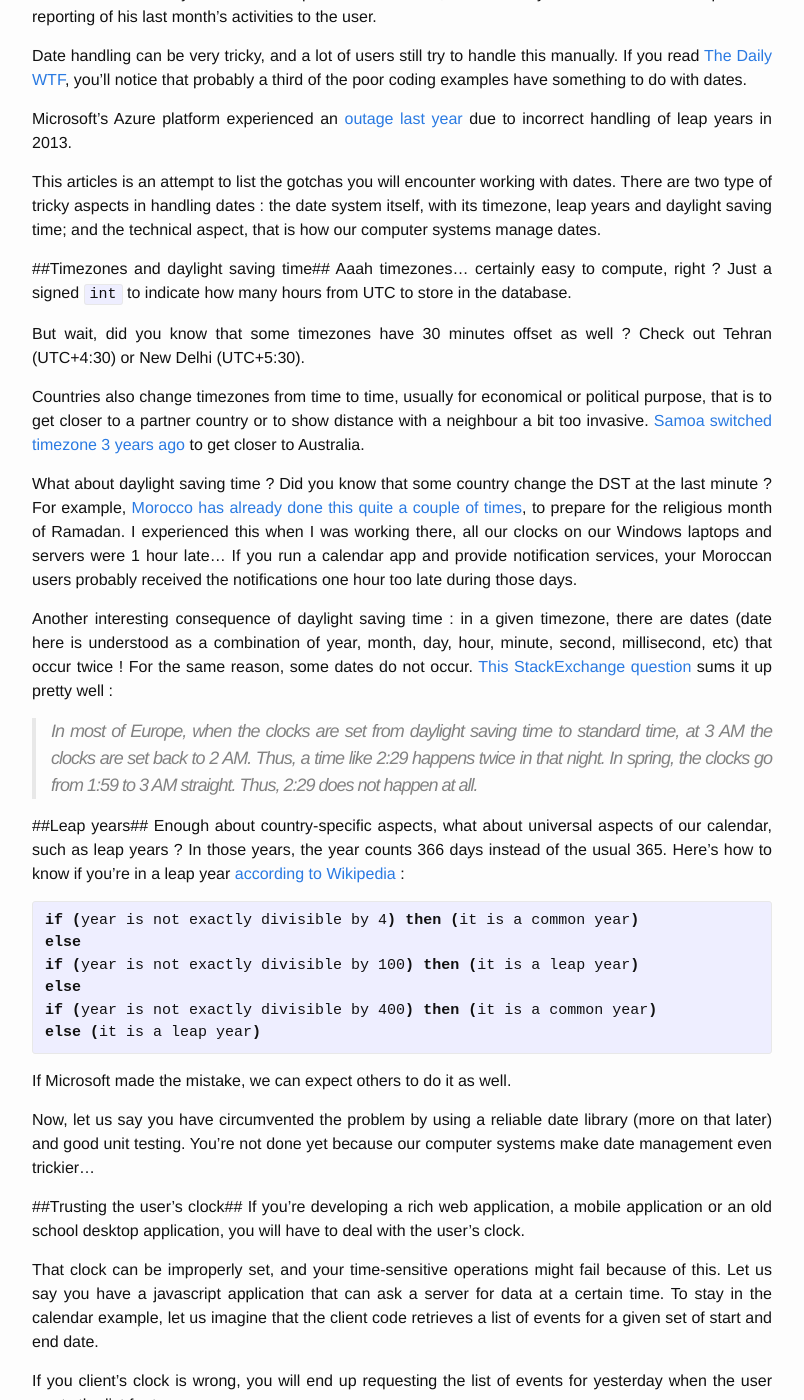
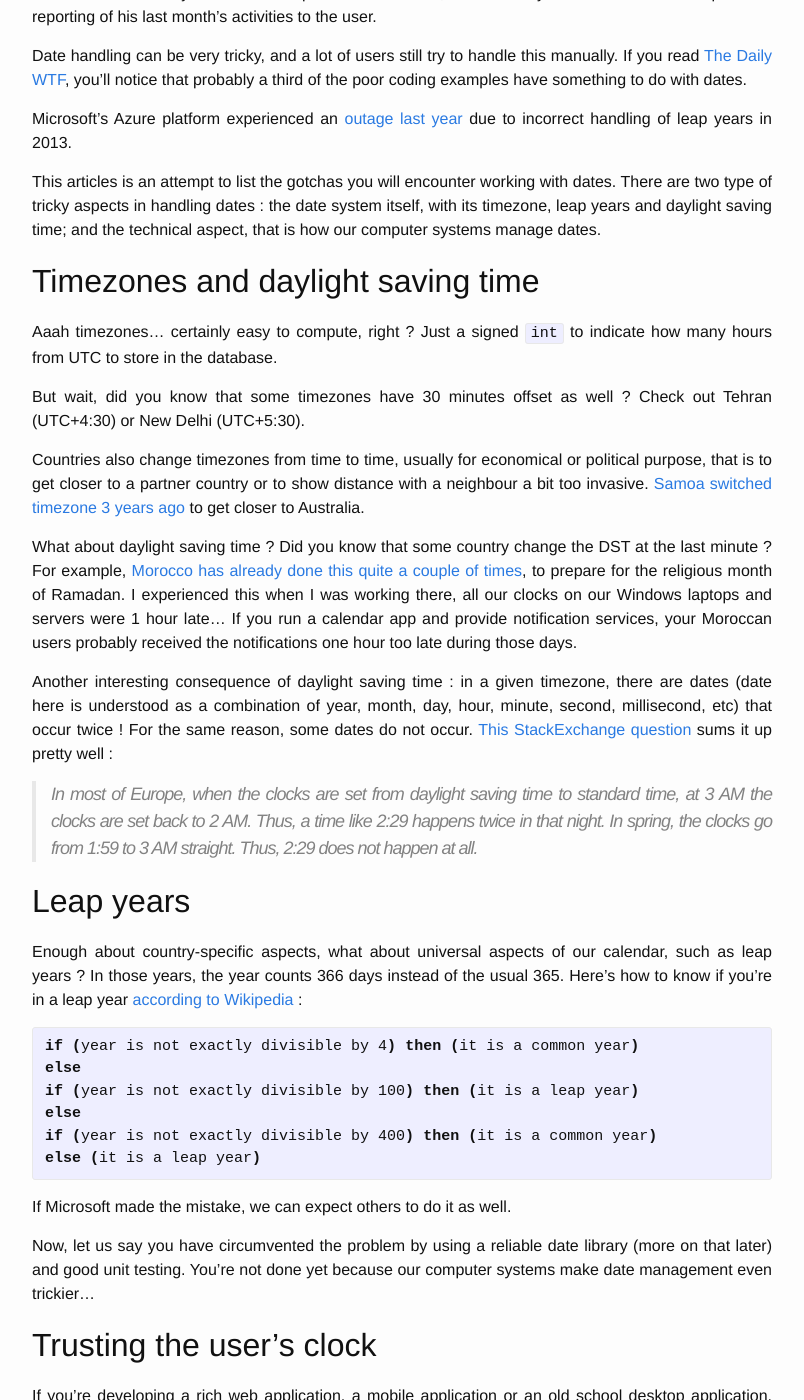
Before and after one commit to dhatanian/david-codes, a Jekyll site: the page built from _posts/2014-09-10-why-you-should-not-try-to-deal-with.md, in a window 1280 px wide and 1400 px high, scrolled down 324 px. Shown: the whole window, without its empty margins (238-1042 px from the left). Built offline with Jekyll 4.4.1, drawn with Linux system fonts in a browser that asks for light colours; comment, search, counter and statistics services are not loaded; some of the changed text lies outside the part shown.

```diff
--- a/_posts/2014-09-10-why-you-should-not-try-to-deal-with.md
+++ b/_posts/2014-09-10-why-you-should-not-try-to-deal-with.md
@@ -17,7 +17,8 @@ Microsoft's Azure platform experienced an [outage last year](http://azure.micros
 
 This articles is an attempt to list the gotchas you will encounter working with dates. There are two type of tricky aspects in handling dates : the date system itself, with its timezone, leap years and daylight saving time; and the technical aspect, that is how our computer systems manage dates.
 
-##Timezones and daylight saving time##
+## Timezones and daylight saving time
+
 Aaah timezones... certainly easy to compute, right ? Just a signed `int` to indicate how many hours from UTC to store in the database.
 
 But wait, did you know that some timezones have 30 minutes offset as well ? Check out Tehran (UTC+4:30) or New Delhi (UTC+5:30).
@@ -31,7 +32,8 @@ Another interesting consequence of daylight saving time : in a given timezone, t
 > In most of Europe, when the clocks are set from daylight saving time to standard time, at 3 AM the clocks are set back to 2 AM. Thus, a time like 2:29 happens twice in that night. In spring, the clocks go from 1:59 to 3 AM straight. Thus, 2:29 does not happen at all.
 
 
-##Leap years##
+## Leap years
+
 Enough about country-specific aspects, what about universal aspects of our calendar, such as leap years ? In those years, the year counts 366 days instead of the usual 365. Here's how to know if you're in a leap year [according to Wikipedia](http://en.wikipedia.org/wiki/Leap_year#Algorithm) :
 
 {% highlight bash %}
@@ -47,7 +49,7 @@ If Microsoft made the mistake, we can expect others to do it as well.
 
 Now, let us say you have circumvented the problem by using a reliable date library (more on that later) and good unit testing. You're not done yet because our computer systems make date management even trickier...
 
-##Trusting the user's clock##
+## Trusting the user's clock
 If you're developing a rich web application, a mobile application or an old school desktop application, you will have to deal with the user's clock.
 
 That clock can be improperly set, and your time-sensitive operations might fail
@@ -64,7 +66,7 @@ One very time-sensitive type of operations is authentication. A lot of
 
 Even is the user's clock is correctly set, you know have two clocks in play at least (the client and the server), which are possibly in different timezones. When you pass dates from one system to another (for example with AJAX calls), make sure to pass them in a timezone-insensitive way and then to translate in the server's timezone during deserialization, otherwise you will have surprises.
 
-##Parsing and printing dates##
+## Parsing and printing dates
 
 Did you write any application that does not either parse a date or prints somewhere (screen, name of a file, a web-service) ?
 
@@ -91,7 +93,7 @@ My recommendations :
   />
 </a>
 
-##Is that all ?##
+## Is that all ?
 
 Not really, [Noah Sussman](http://noahsussman.com/), who is a tester at Etsy, listed all the things programmers believe about dates and that turn out to be wrong in two posts :
 
```
